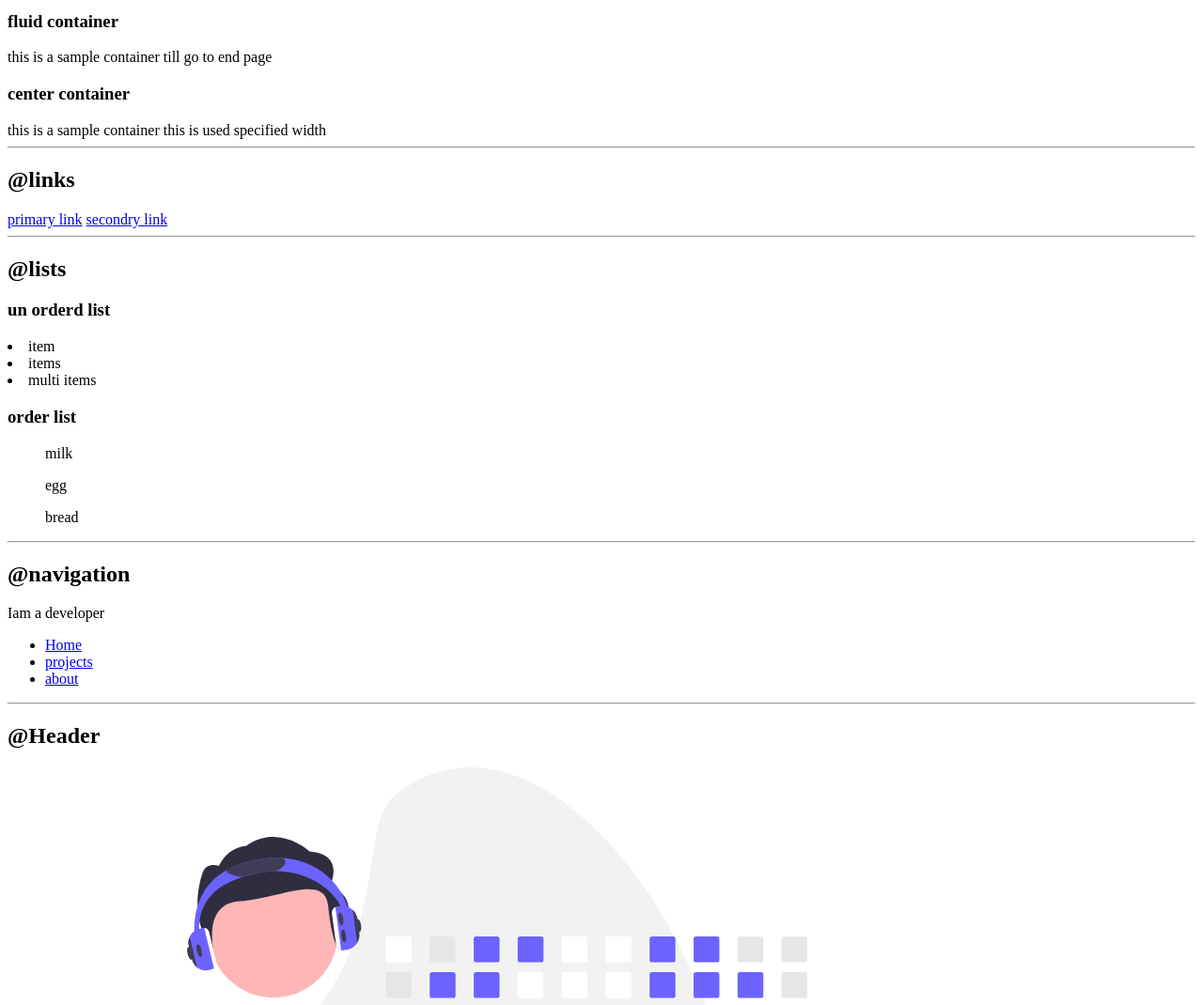
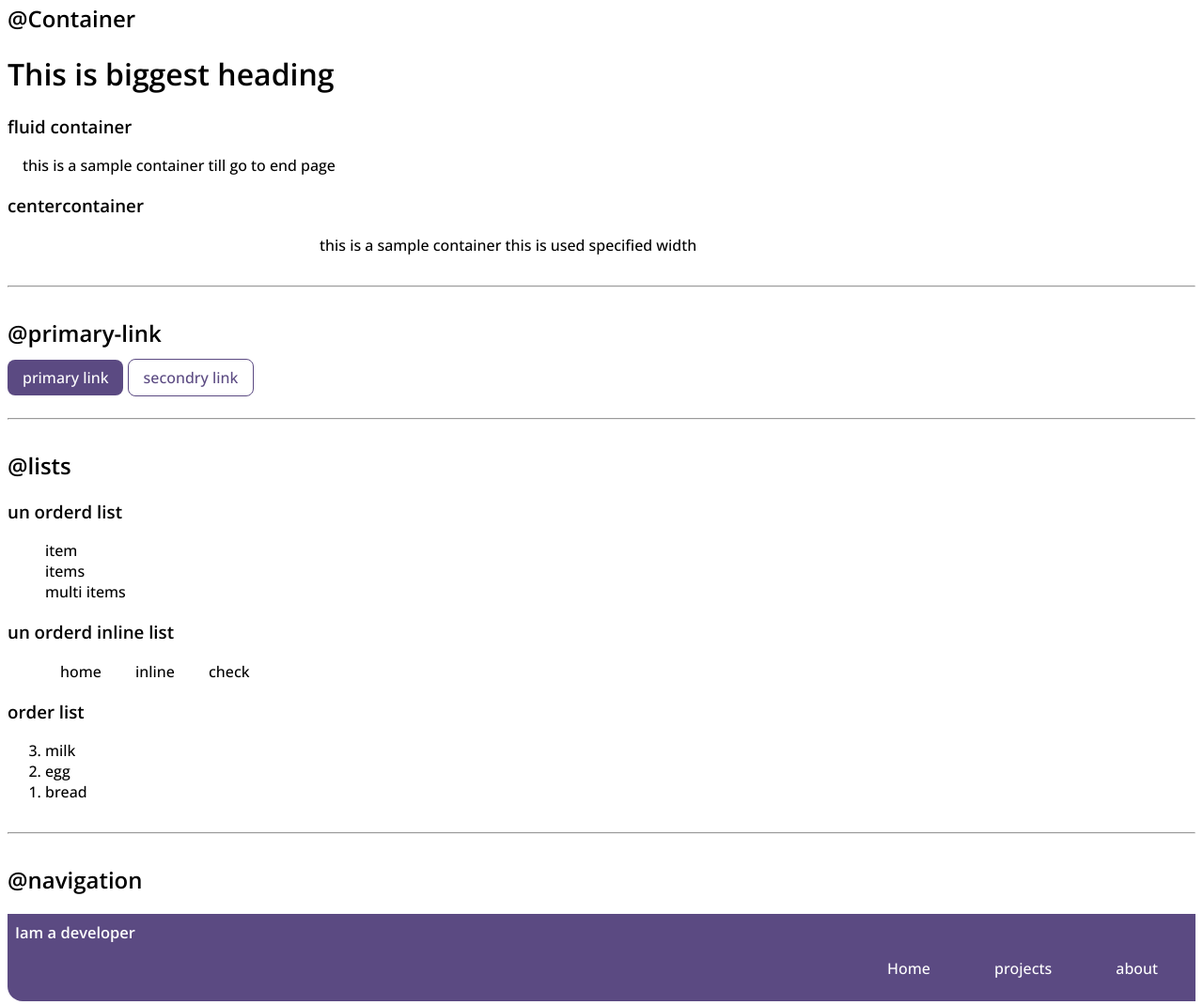
Before and after one commit to mzeeshan488/my-first-project, a plain HTML site: page index.html in a window 1280 px wide. Shown: the part 171-1241 px from the top of the page at 94% size. Drawn offline with nearby package versions, Linux system fonts and the light colour scheme.

Commit message:
my-changes

```diff
--- a/index.html
+++ b/index.html
@@ -5,65 +5,80 @@
     <meta http-equiv="X-UA-Compatible" content="IE=edge">
     <meta name="viewport" content="width=device-width, initial-scale=1.0">
     <title>Home</title>
+    <link rel="stylesheet" href="style.css">
 </head>
 <body>
     <h1>Welcome to Zeeshan's web page</h1>
     <p>Here am making my first web page with using many components Getting some great news coverage online or offline? Don’t hesitate to show it off! Round up a bunch </p>
     <hr>
     <h2>@Container</h2>
+<h1>This is biggest heading</h1>
+    <h3>fluid container</h3>
+    <div class="container-fluid" > this is a sample container till go to end page </div>
 
-    <h3>fluid container</h3>
-    <div>this is a sample container till go to end page</div>
-
-    <h3>center container</h3>
-    <div>this is a sample container this is used specified width</div>
+    <h3>centercontainer</h3>
+    <div class="container container-center" >this is a sample container this is used specified width</div>
     <hr>
 
-    <h2>@links</h2>
-    <a href="/">primary link</a>
-    <a href="/">secondry link</a>
+    <h2>@primary-link</h2>
+    <a class="links primary-link" href="/">primary link</a>
+    <a class="links secondry-link" href="/">secondry link</a>
     <hr>
 
     <h2>@lists</h2>
     <h3>un orderd list</h3>
+<ul class="non-bullet-list">
+   <li >item</li>
+    <li >items</li>
+    <li>multi items</li>
+</ul>
 
-    <li>item</li>
-    <li>items</li>
-    <li>multi items</li>
+<h3>un orderd inline list</h3>
+<ul>
+   <li class="list-inline" >home</li>
+    <li class="list-inline"  >inline</li>
+    <li class="list-inline" >check</li>
+</ul>
+
 
     <h3>order list</h3>
-    <ol>milk</ol>
-    <ol>egg</ol>
-    <ol>bread</ol>
+<ol reversed>
+   <li>milk</li>
+    <li>egg</li>
+    <li>bread</li>
+</ol>
+
     <hr>
 
     <h2>@navigation</h2>
-    <div>Iam a developer</div>
-       <ul>
-          <li>
-            <a href="\">Home</a>
+    <nav class="navigation">
+    <div class="left">Iam a developer</div>
+       <ul class="pills">
+          <li class="list-inline active-line">
+            <a class="links" href="\">Home</a>
           </li>
-          <li>
-             <a href="\">projects</a>
+          <li class="list-inline">
+             <a class="links" href="\">projects</a>
           </li>
-          <li>
-             <a href="\">about</a>
+          <li class="list-inline">
+             <a class="links" href="\">about</a>
           </li>
        </ul>
+      </nav>
        <hr>
 
        <h2>@Header</h2>
 
-               <img src="images/header.svg" alt="">
-        <h2>heading inside header</h2>
+               <img class="header-image" src="images/header.svg" alt="">
+        <h2 class="header-image">This is zeeshan <span class="header-font"> Web deloper</span> </h2>
 <hr>
         <h2>@Section</h2>
-           <section>
-            <h3>white section</h3>
+           <section class="section" >
+            <h1>white section</h1>
             <p>This is a white bakground section</p>
-          </section>
-          <section>
-            <h3>off white section</h3>
+          </section >
+          <section class="section">
+            <h1>off white section</h1>
             <p>This is a grey bakground section</p>
           </section>
 <hr>
@@ -73,7 +88,5 @@
             <div>some small headind inside footer</div>
           </footer>
 
-
-
 </body>
 </html>
--- /dev/null
+++ b/style.css
@@ -0,0 +1,89 @@
+@import url('https://fonts.googleapis.com/css2?family=EB+Garamond:wght@600&family=Noto+Serif:ital,wght@0,700;1,400&family=Open+Sans:wght@500;600&display=swap');
+:root
+{
+    --primary-color:#5B4A82;
+}
+body{
+    font-family: 'EB Garamond', serif;
+font-family: 'Noto Serif', serif;
+font-family: 'Open Sans', sans-serif;
+}
+
+hr{
+    margin: 2rem 0rem;
+}
+
+/** container section**/
+.container
+{
+   padding: 0rem 1rem;
+}
+.container-fluid
+{
+   padding-left: 1rem;
+   padding-right: 1rem;
+}
+.container-center
+{
+    max-width: 600px;
+    margin: auto;
+}
+/**links**/
+.links{
+    text-decoration:none;
+    padding: 0.5rem 1rem;
+    color: white;
+}
+.primary-link{
+    background-color:var(--primary-color);
+    border-radius:0.5rem;
+    color:white;
+}
+.secondry-link
+{
+    color:var(--primary-color);
+    border-radius:0.5rem;
+    border:1px solid var(--primary-color);
+}
+/**lists**/
+.non-bullet-list
+{
+    list-style: none;
+}
+.list-inline
+{
+    display: inline;
+    padding: 0.5rem 1rem;
+}
+/**navigation**/
+.navigation{
+    background-color: var(--primary-color);
+    color: white;
+    list-style: none;
+    text-align: right;
+    padding: 0.5rem;
+    border-bottom-left-radius: 1rem;
+}
+.left{
+    text-align: left;
+    font-weight: bold;
+    font-size: 1.03rem;
+}
+.list-inline-active-line
+{
+    font-weight: bold;
+}
+.header-image{
+max-width: 350px;
+margin: auto;
+display: block;
+text-align: center;
+}
+.header-font{
+    color: var(--primary-color);
+
+}
+.section h1
+{
+    text-align: center;
+}
```
